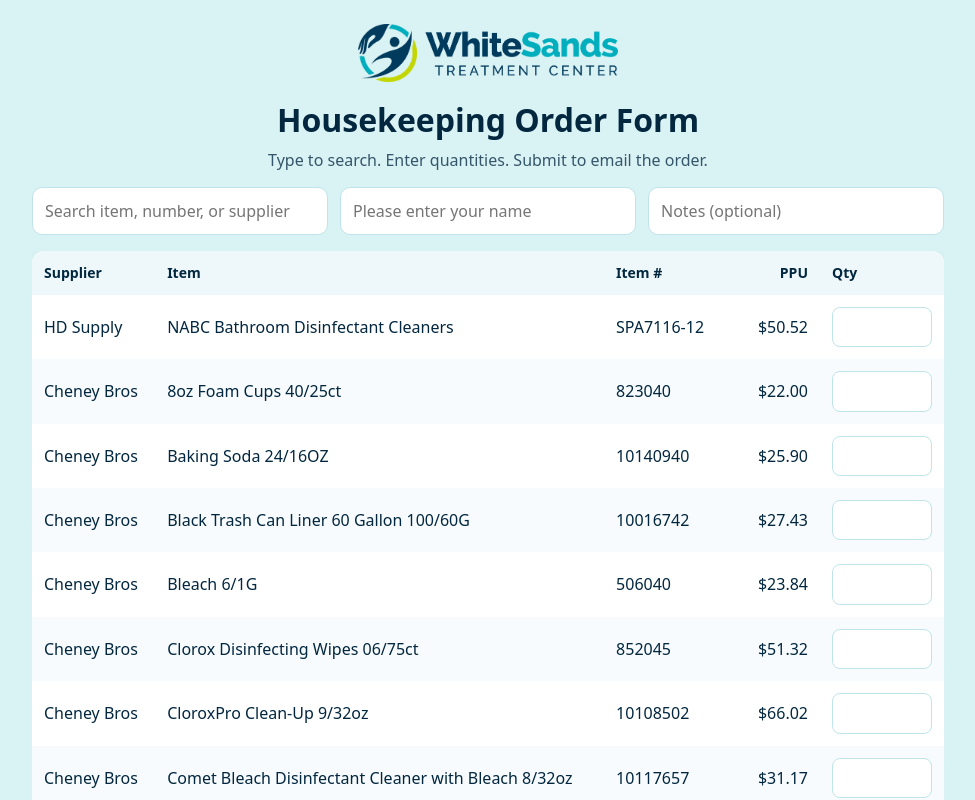
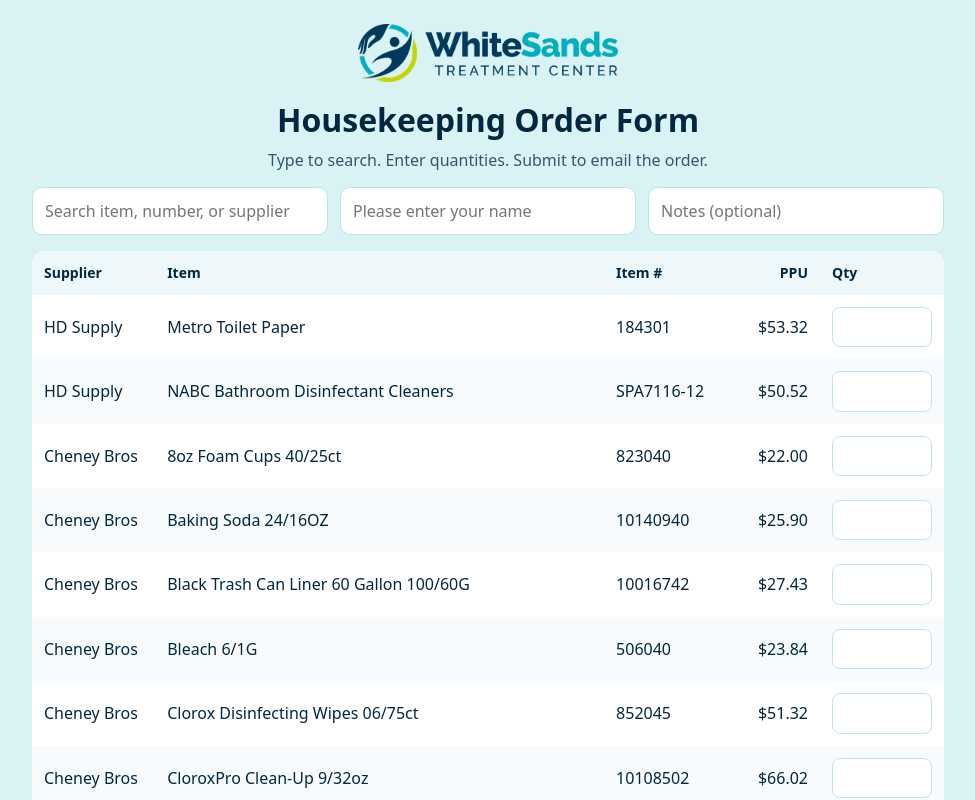
Before and after one commit to WSFMNAlexander/order-form, a React (Vite) app: page / in a window 1280 px wide. Shown: the top 800 px of the page, without its empty margins (152-1127 px from the left). Built offline with nearby package versions, Linux system fonts and the light colour scheme.

Commit message:
Update App.jsx

```diff
--- a/src/App.jsx
+++ b/src/App.jsx
@@ -59,6 +59,7 @@ const CATALOG = [
   {"supplier":"Office Supply","itemNumber":"RAC74035CT","name":"Old English polish 12/12.5OZ","ppu":81.52,"uom":""},
   {"supplier":"Office Supply","itemNumber":"CLO31036","name":"Clorox Urine Remover 1/128OZ","ppu":67.71,"uom":""},
   {"supplier":"HD Supply","itemNumber":"SPA7116-12","name":"NABC Bathroom Disinfectant Cleaners","ppu":50.52,"uom":""},
+  {"supplier":"HD Supply","itemNumber":"184301","name":"Metro Toilet Paper","ppu":53.32,"uom":""},
 ];
 
 /* HOOK: mobile detection (no CSS dependence) */
```
